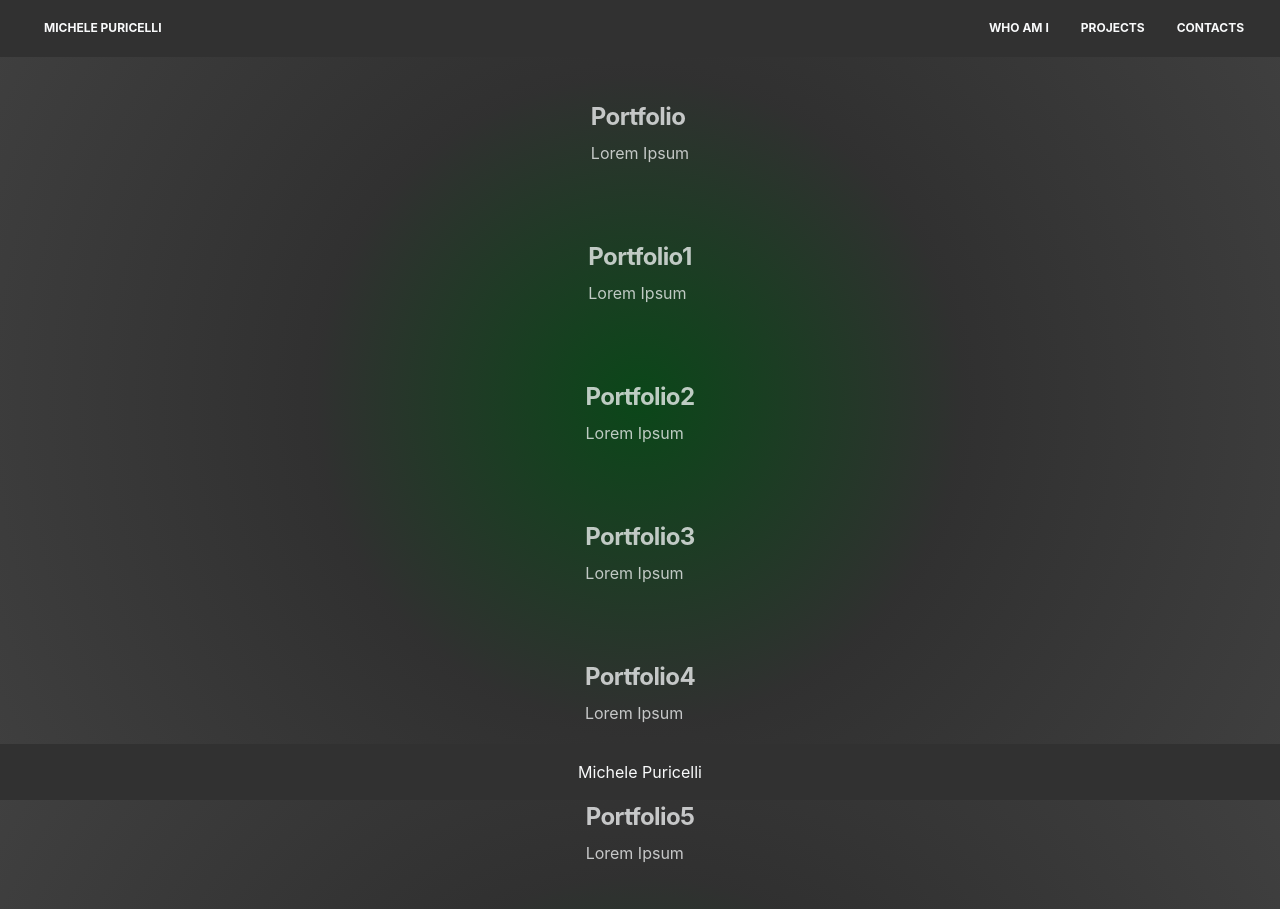
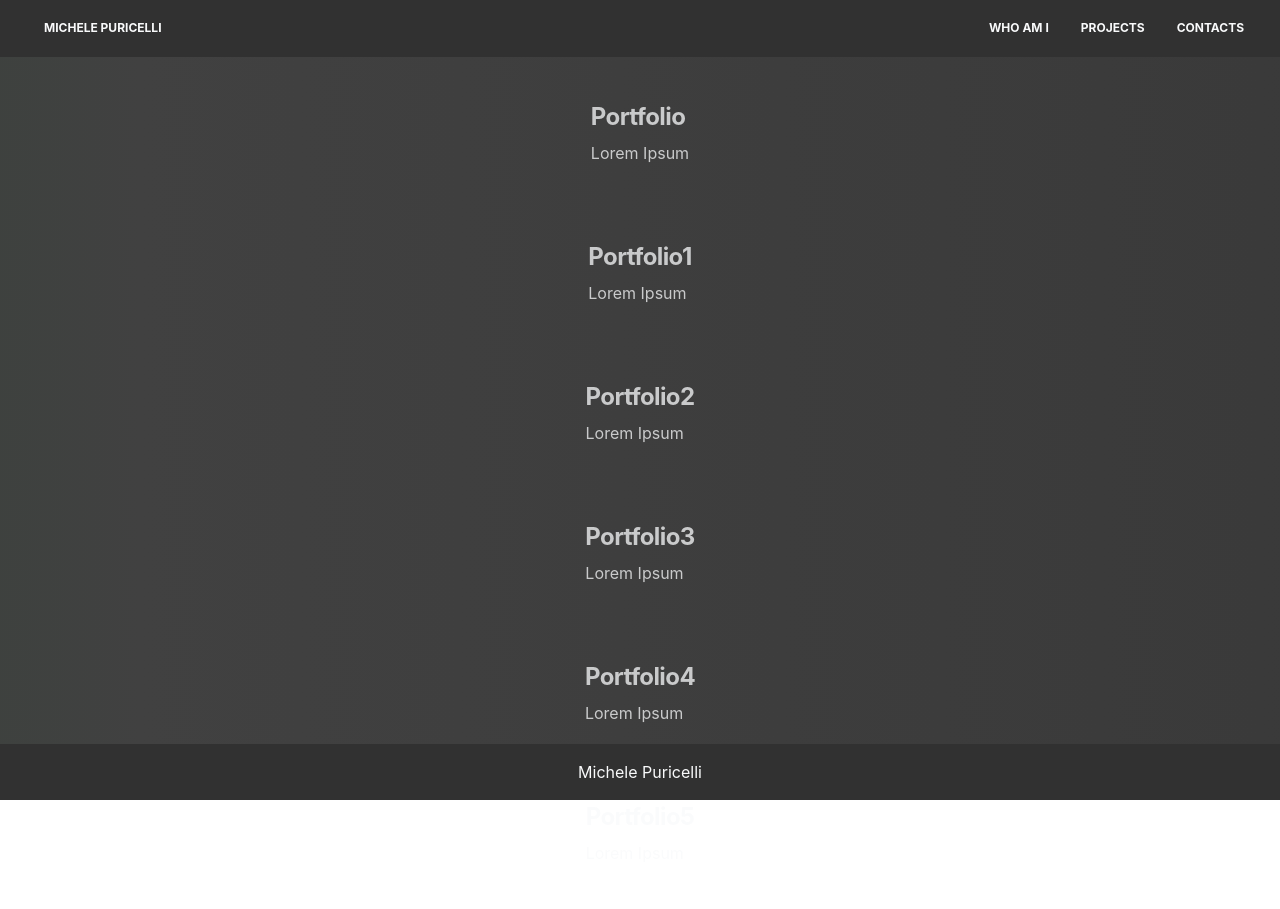
Before and after one commit to MikeBurton89/portfolio-nextjs, a Next.js app: page /IndexProjects in a window 1280 px wide. Built offline with nearby package versions, Linux system fonts and the light colour scheme.

Commit message:
added moving gradient background

```diff
--- /dev/null
+++ b/components/UI/Background.js
@@ -0,0 +1,21 @@
+import React from 'react'
+
+
+const Background = (props) => {
+    return (
+        <>
+            <div className='w-full
+            bg-gradient-to-r
+from-green
+via-grey
+to-dark-grey
+    h-screen
+    background-animate
+    '>{props.children}
+            </div >
+        </>
+
+    )
+}
+
+export default Background
--- a/pages/Projects/[title].js
+++ b/pages/Projects/[title].js
@@ -2,18 +2,50 @@ import React from 'react'
 import LayoutCard from '../../components/UI/LayoutCard'
 import LayoutContainer from '../../components/UI/LayoutContainer'
 import { projectsData } from '../../public/projectsData'
+
+
+// export function getStaticPaths() {
+//     const projects = projectsData
+//     return {
+//         paths: projects.map(project => {
+//             const title = project.title.toLowerCase().replace(/ /g, '-');
+//             return {
+//                 params: {
+//                     title
+//                 }
+//             }
+//         }),
+//         fallback: false
+//     }
+// }
+
+// export function getStaticProps({ params }) {
+//     const title = params.title.replace(/\-/g, '+')
+//     const projects =
+//     return {
+//         props: {
+//             title: projects[0]
+//         }
+
+//     }
+
+// }
 
 const Text = () => {
     return (
         <LayoutContainer>
             <LayoutCard>
                 <div>
-                    <h1>{projectsData.title}</h1>
-                    <p>{projectsData.text}</p>
+                    <h1></h1>
+                    <p></p>
                 </div>
             </LayoutCard>
         </LayoutContainer>
     )
 }
 
+
+
+
+
 export default Text
--- a/pages/_app.js
+++ b/pages/_app.js
@@ -3,13 +3,18 @@ import Navbar from '../components/Navbar'
 import '../styles/globals.css'
 import background from '../public/assets/background.png'
 import { Fade } from 'react-reveal'
+import Background from '../components/UI/Background'
 
 function MyApp({ Component, pageProps }) {
   return (
     <>
-      <Navbar></Navbar>
-      <Component {...pageProps} />
-      <Footer></Footer>
+      <Background>
+        <Navbar></Navbar>
+
+        <Component {...pageProps} />
+
+        <Footer></Footer>
+      </Background>
     </>
   )
 }
--- a/pages/index.js
+++ b/pages/index.js
@@ -7,7 +7,7 @@ export default function Home() {
     <main>
       <Fade>
         <LayoutContainer>
-          <LayoutCard ><h1 className='md:text-8xl text-7xl text-start'>Hi <br />my name is <span className='hover:uppercase hover:underline'>Michele</span>, but you can call me Mike.</h1></LayoutCard>
+          <LayoutCard ><h1 className='md:text-8xl text-7xl text-start'>Hi <br />my name is <span className='hover:underline'>Michele</span>, but you can call me Mike.</h1></LayoutCard>
           <LayoutCard className='xs:px-6'>
             <p className='mt-20 text-base text-start px-8'>I develop websites for a living. From wireframe to finished products, from your idea to a website.</p>
           </LayoutCard>
--- a/public/projectsData.js
+++ b/public/projectsData.js
@@ -1,6 +1,5 @@
 export const projectsData = [
     {
-        id: 0,
         title: 'Portfolio',
         text: 'Lorem Ipsum'
 
--- a/styles/globals.css
+++ b/styles/globals.css
@@ -5,8 +5,9 @@
 
 html,
 body {
-  background: radial-gradient(circle, hsla(134, 73%, 16%, 1) 0%, hsla(0, 0%, 19%, 1) 43%, hsla(0, 0%, 25%, 1) 100%);
+  /* background: radial-gradient(circle, hsla(134, 73%, 16%, 1) 0%, hsla(0, 0%, 19%, 1) 43%, hsla(0, 0%, 25%, 1) 100%); */
   background-size:100% ;
+  background: transparent;
   height: 100%;
   size: 100%;
   padding: 0;
@@ -23,3 +24,16 @@ a {
 * {
   box-sizing: border-box;
 }
+
+.background-animate {
+  background-size:400% ;
+  -webkit-animation: AnimationName 30s ease infinite;
+  -moz-animation: AnimationName 30s ease infinite;
+  animation: AnimationName 30s ease infinite;
+  }
+
+@keyframes AnimationName {
+    0%{background-position:0% 71%}
+    50%{background-position:100% 30%}
+    100%{background-position:0% 71%}
+  }
```
